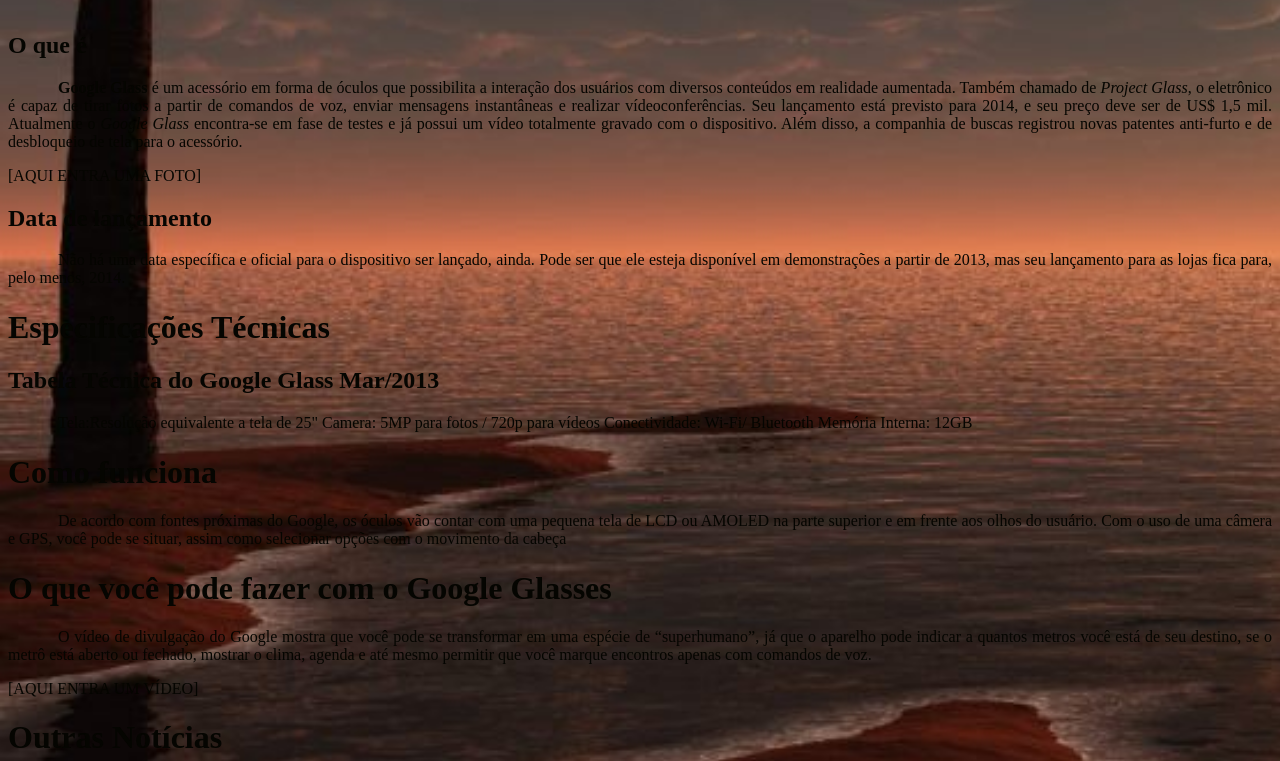
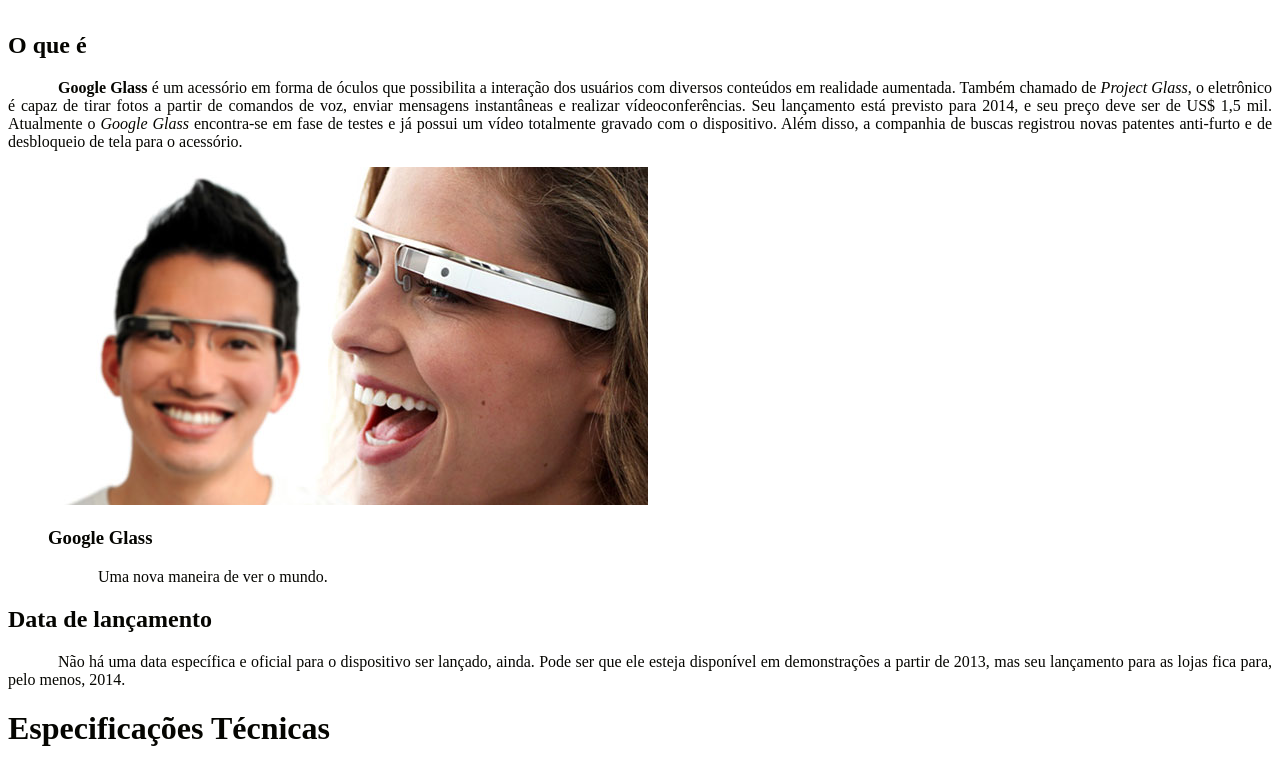
Before and after one commit to leandrobatistam/projeto-glass-html5, a plain HTML site: page index.html in a window 1280 px wide. Shown: the part 634-1395 px from the top of the page. Drawn offline with Linux system fonts and the light colour scheme.

Commit message:
Curso de HTML5 - 09 - Imagens em HTML5

```diff
--- a/index.html
+++ b/index.html
@@ -10,7 +10,7 @@
             text-align: justify; text-indent: 50px;
         }
         body {
-            background-image: url("fundo.jpg");
+
             background-color: hsla(10%, 10%, 93%,1.0);
             background-size: cover;
             color:rgba(5,5,1,1.0);
@@ -62,7 +62,13 @@
 <h2 style="text-align: justify">O que é</h2>
 <p> <span style="font-weight: 900">Google Glass </span> é um acessório em forma de óculos que possibilita a interação dos usuários com diversos conteúdos em realidade aumentada. Também chamado de <i>Project Glass</i>, o eletrônico é capaz de tirar fotos a partir de comandos de voz, enviar mensagens instantâneas e realizar vídeo&shy;con&shy;ferên&shy;cias. Seu lançamento está previsto para 2014, e seu preço deve ser de US$ 1,5 mil. Atualmente o <em>Google Glass</em> encontra-se em fase de testes e já possui um vídeo totalmente gravado com o dispositivo. Além disso, a companhia de buscas registrou novas patentes anti-furto e de desbloqueio de tela para o acessório.</p>
 
-[AQUI ENTRA UMA FOTO]
+<figure>
+<img src="_imagens/glass-quadro-homem-mulher.jpg"/>
+<figcaption>
+    <h3>Google Glass</h3>
+    <p>Uma nova maneira de ver o mundo.</p>
+</figcaption>
+</figure>
 
 <h2>Data de lançamento</h2>
 <p>Não há uma data específica e oficial para o dispositivo ser lançado, ainda. Pode ser que ele esteja disponível em demonstrações a partir de 2013, mas seu lançamento para as lojas fica para, pelo menos, 2014.</p>
```
Also changed, not shown: fundo-menor.jpg (added).
